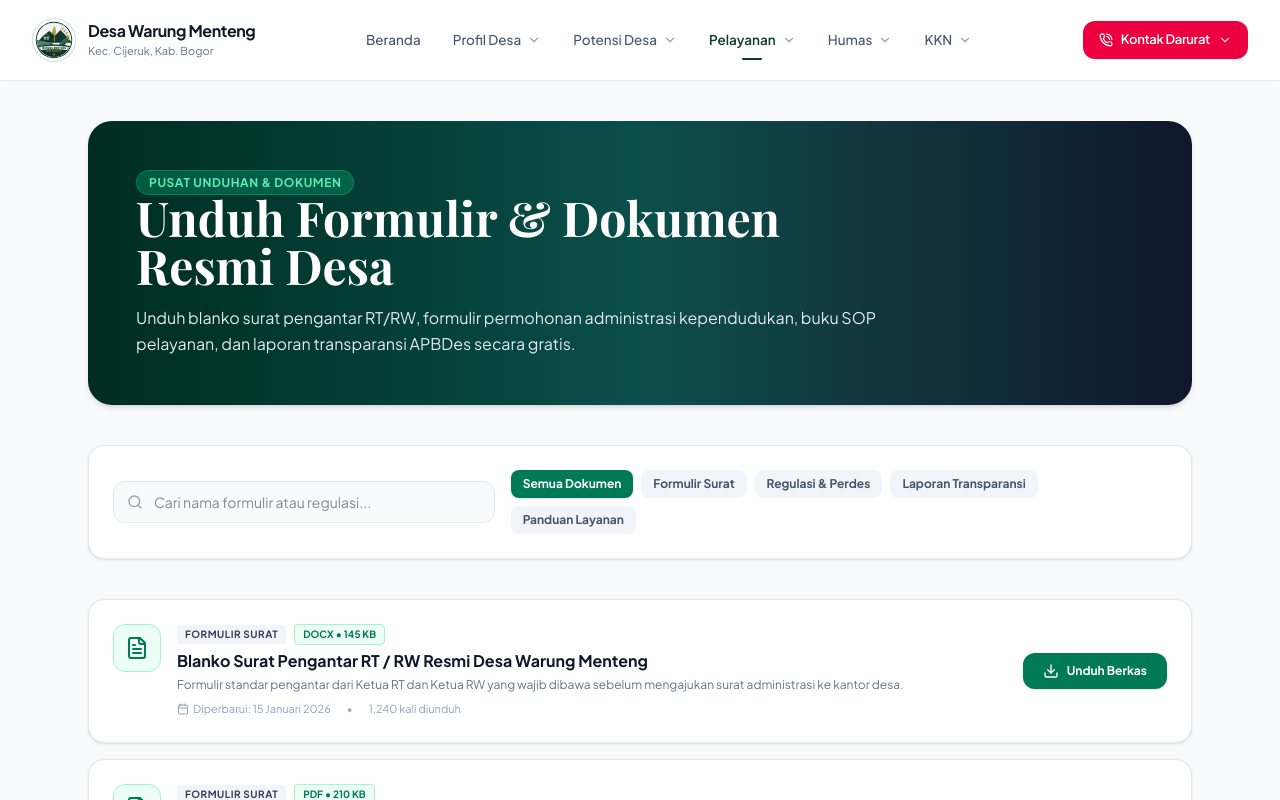
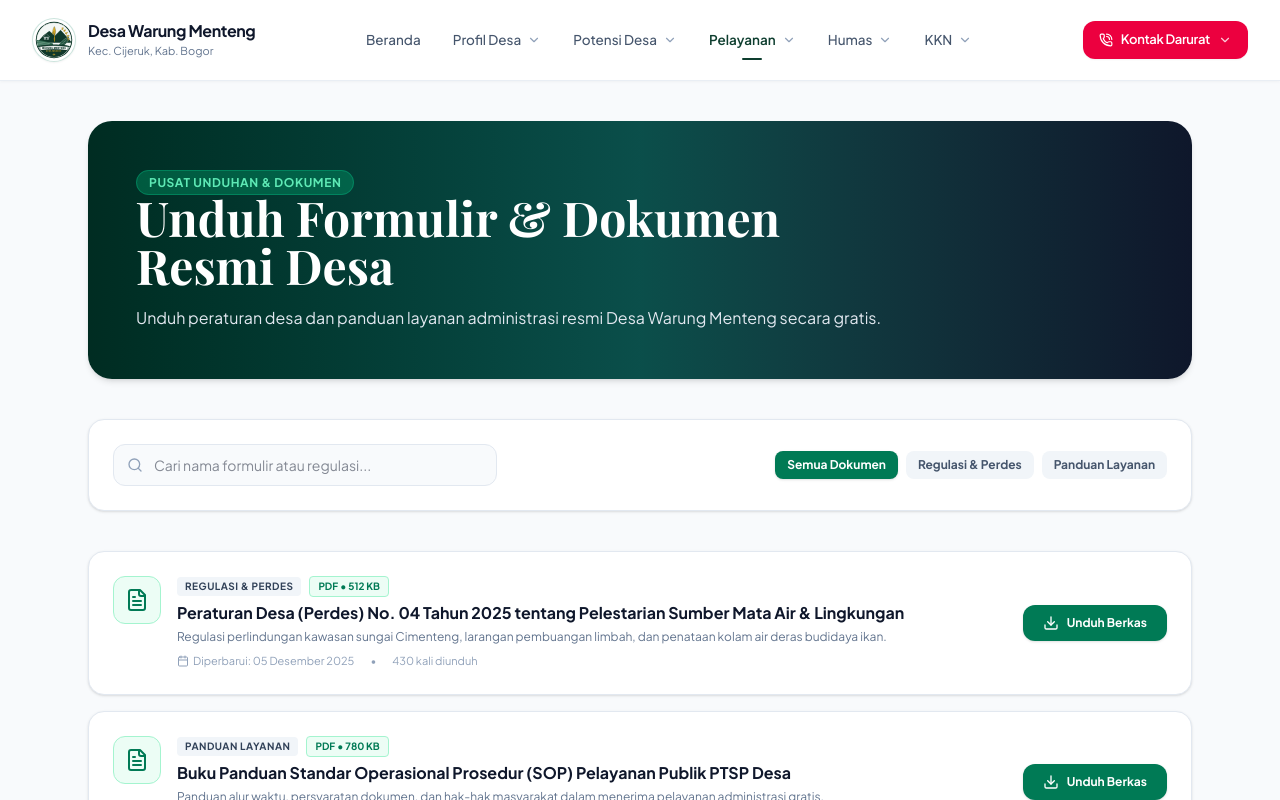
Before and after one commit to akhdan0609/Smart-Village, a React (Vite) app: page / in a window 1280 px wide. Both pictures are taken after a click on the button "Peraturan Desa". Shown: the top 800 px of the page. Built offline with nearby package versions, Linux system fonts and the light colour scheme; a web font is replaced by a local one.

Commit message:
Hapus kategori Formulir Surat dan Laporan Transparansi di halaman unduh dokumen

```diff
--- a/src/components/pelayanan/DownloadFormulirView.tsx
+++ b/src/components/pelayanan/DownloadFormulirView.tsx
@@ -47,7 +47,7 @@ export const DownloadFormulirView: React.FC<DownloadFormulirProps> = ({ onNaviga
               Unduh Formulir & Dokumen Resmi Desa
             </h1>
             <p className="text-slate-200 text-sm sm:text-base leading-relaxed">
-              Unduh blanko surat pengantar RT/RW, formulir permohonan administrasi kependudukan, buku SOP pelayanan, dan laporan transparansi APBDes secara gratis.
+              Unduh peraturan desa dan panduan layanan administrasi resmi Desa Warung Menteng secara gratis.
             </p>
           </div>
         </div>
@@ -66,7 +66,7 @@ export const DownloadFormulirView: React.FC<DownloadFormulirProps> = ({ onNaviga
           </div>
 
           <div className="flex flex-wrap gap-2 w-full md:w-auto">
-            {['semua', 'Formulir Surat', 'Regulasi & Perdes', 'Laporan Transparansi', 'Panduan Layanan'].map(cat => (
+            {['semua', 'Regulasi & Perdes', 'Panduan Layanan'].map(cat => (
               <button
                 key={cat}
                 onClick={() => setSelectedKategori(cat)}
--- a/src/data/mockData.ts
+++ b/src/data/mockData.ts
@@ -1434,39 +1434,6 @@ export const LEMBAGA_DESA_LIST: LembagaItem[] = [
 // DATA DOKUMEN DOWNLOAD & FORMULIR
 export const DOKUMEN_DOWNLOAD_LIST: DokumenDownloadItem[] = [
   {
-    id: 'doc-1',
-    judul: 'Blanko Surat Pengantar RT / RW Resmi Desa Warung Menteng',
-    kategori: 'Formulir Surat',
-    ukuran: '145 KB',
-    format: 'DOCX',
-    tanggalUpdate: '15 Januari 2026',
-    deskripsi: 'Formulir standar pengantar dari Ketua RT dan Ketua RW yang wajib dibawa sebelum mengajukan surat administrasi ke kantor desa.',
-    jumlahUnduh: 1240,
-    downloadUrl: '#'
-  },
-  {
-    id: 'doc-2',
-    judul: 'Formulir Permohonan Surat Keterangan Usaha (SKU) & Surat Pernyataan Usaha',
-    kategori: 'Formulir Surat',
-    ukuran: '210 KB',
-    format: 'PDF',
-    tanggalUpdate: '20 Januari 2026',
-    deskripsi: 'Dokumen kelengkapan permohonan SKU untuk pengajuan KUR perbankan, perizinan dagang, dan sertifikasi halal UMKM.',
-    jumlahUnduh: 890,
-    downloadUrl: '#'
-  },
-  {
-    id: 'doc-3',
-    judul: 'Formulir F-1.01 Biodata Kependudukan & Pendaftaran Perpindahan Penduduk WNI',
-    kategori: 'Formulir Surat',
-    ukuran: '320 KB',
-    format: 'PDF',
-    tanggalUpdate: '10 Februari 2026',
-    deskripsi: 'Formulir baku Dinas Kependudukan dan Catatan Sipil untuk permohonan KK baru, perubahan elemen data, atau surat pindah datang.',
-    jumlahUnduh: 670,
-    downloadUrl: '#'
-  },
-  {
     id: 'doc-4',
     judul: 'Peraturan Desa (Perdes) No. 04 Tahun 2025 tentang Pelestarian Sumber Mata Air & Lingkungan',
     kategori: 'Regulasi & Perdes',
@@ -1475,17 +1442,6 @@ export const DOKUMEN_DOWNLOAD_LIST: DokumenDownloadItem[] = [
     tanggalUpdate: '05 Desember 2025',
     deskripsi: 'Regulasi perlindungan kawasan sungai Cimenteng, larangan pembuangan limbah, dan penataan kolam air deras budidaya ikan.',
     jumlahUnduh: 430,
-    downloadUrl: '#'
-  },
-  {
-    id: 'doc-5',
-    judul: 'Laporan Realisasi Pertanggungjawaban APBDes Warung Menteng Tahun Anggaran 2025',
-    kategori: 'Laporan Transparansi',
-    ukuran: '1.2 MB',
-    format: 'PDF',
-    tanggalUpdate: '12 Januari 2026',
-    deskripsi: 'Buku laporan transparansi keuangan desa, realisasi Dana Desa, Bagi Hasil Pajak, dan Alokasi Dana Desa (ADD) 2025.',
-    jumlahUnduh: 950,
     downloadUrl: '#'
   },
   {
--- a/src/types/index.ts
+++ b/src/types/index.ts
@@ -303,7 +303,7 @@ export interface LembagaItem {
 export interface DokumenDownloadItem {
   id: string;
   judul: string;
-  kategori: 'Formulir Surat' | 'Regulasi & Perdes' | 'Laporan Transparansi' | 'Panduan Layanan';
+  kategori: 'Regulasi & Perdes' | 'Panduan Layanan';
   ukuran: string;
   format: 'PDF' | 'DOCX' | 'XLSX';
   tanggalUpdate: string;
```
